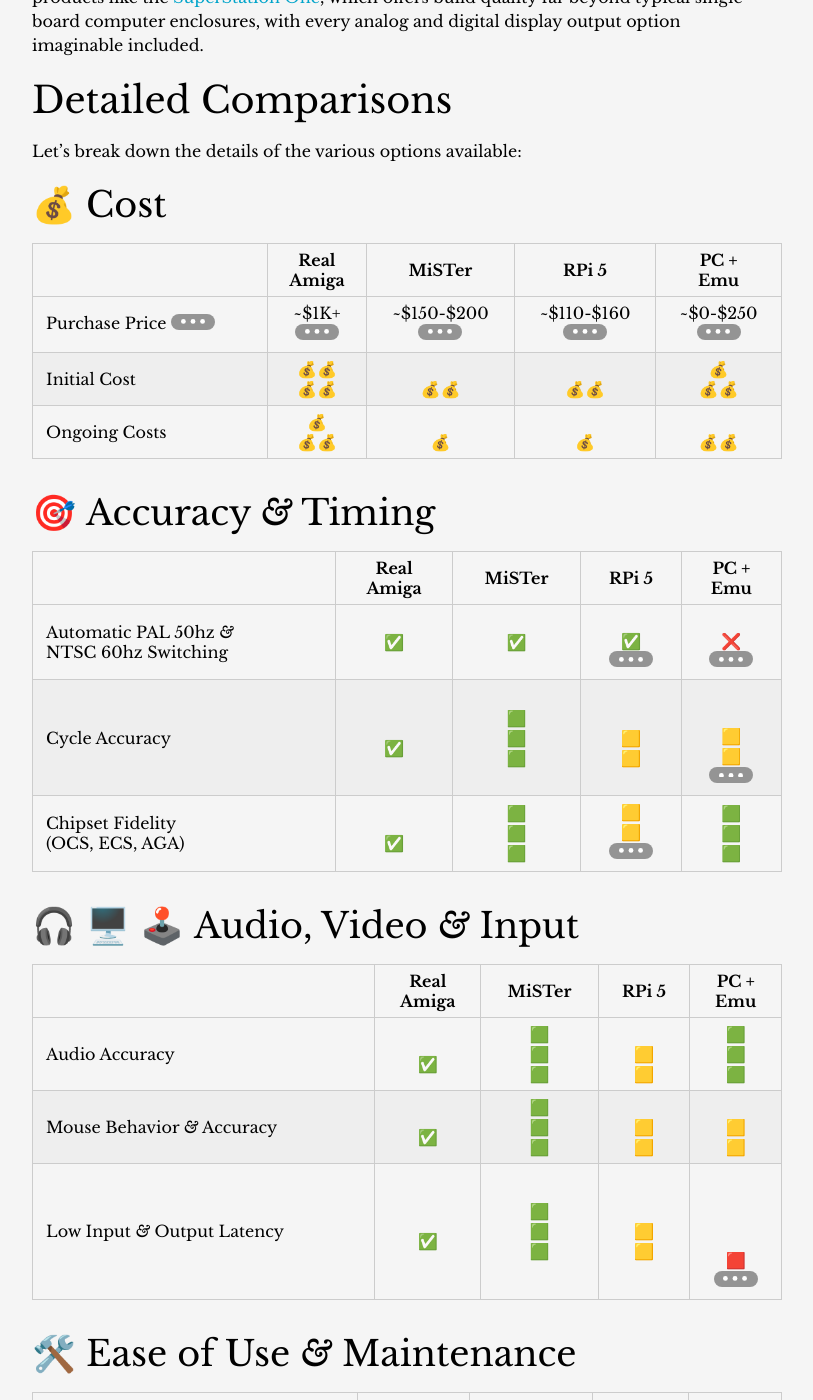
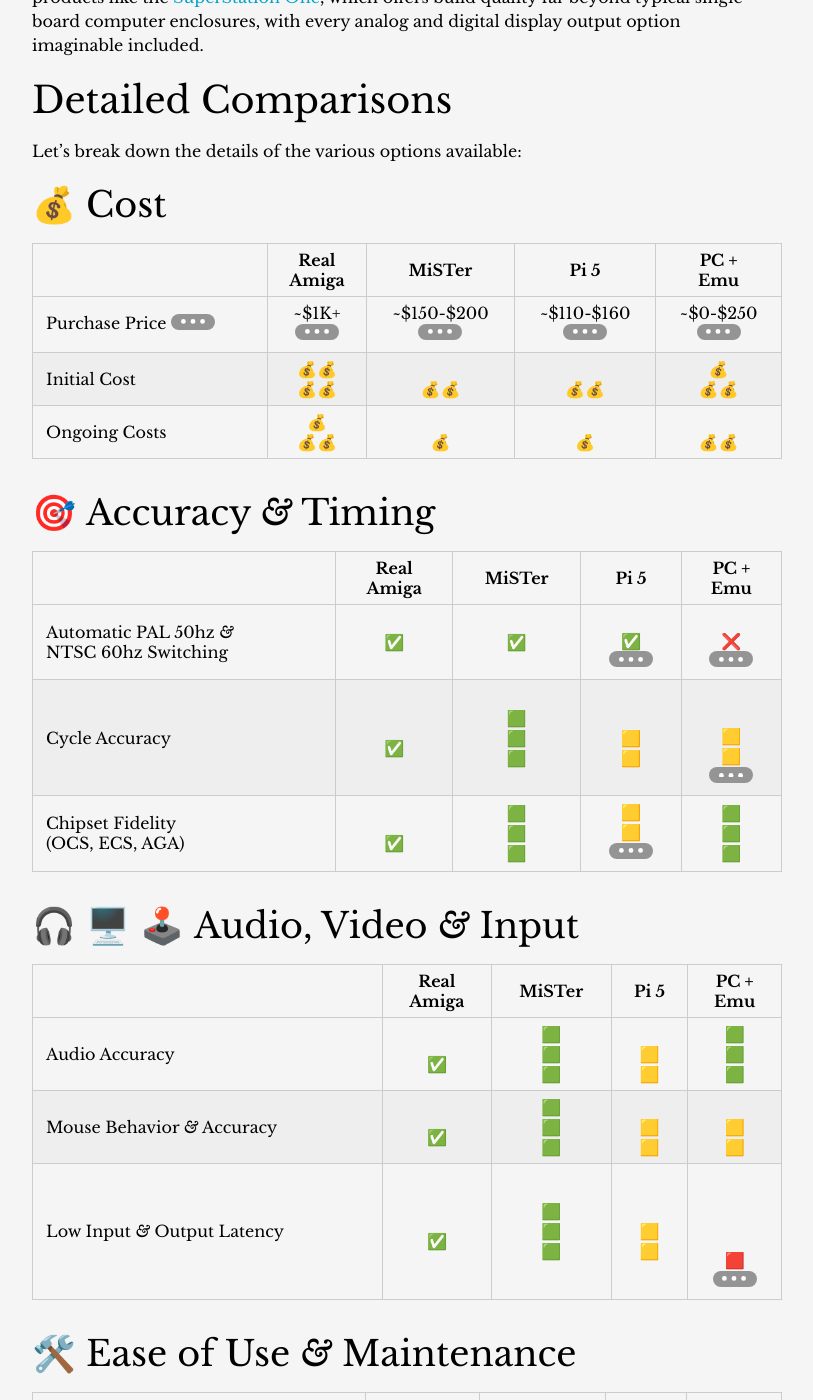
Before and after one commit to amigavision/amigavision.github.io, a Jekyll site: the page built from best.md, in a window 1280 px wide and 1400 px high, scrolled down 4374 px. Shown: the whole window, without its empty margins (233-1046 px from the left). Built offline with Jekyll 4.4.1, drawn with Linux system fonts in a browser that asks for light colours; some of the changed text lies outside the part shown.

Commit message:
Rename from RPi to just Pi

```diff
--- a/best.md
+++ b/best.md
@@ -13,7 +13,7 @@
 * [TheA500 Mini *&* TheA1200](#mini)
 * [A600GS *&* A1200NG *&* A4000NG](#gs-ng)
 * [Vampire V4 FPGA *&* A6000](#vampire)
-* [Raspberry Pi 5](#rpi)
+* [Raspberry Pi 5](#pi)
 * [Real Amiga Hardware](#real)
 * [MiSTer FPGA](#mister)
 * [Detailed Comparisons](#details)
@@ -75,7 +75,7 @@
 
 (They are also very expensive, at ~$750 for the bare-bones V4, and ~$1200 for the A6000)
 
-## Raspberry Pi 5 {#rpi}
+## Raspberry Pi 5 {#pi}
 
 The [Raspberry Pi 5] represents the first Pi model that is genuinely fast enough to emulate the Amiga at acceptable speeds. This also includes its derivatives: Raspberry Pi 500, 500+ *&* CM5.
 
@@ -111,7 +111,7 @@
 
 ## 💰&nbsp;Cost {#cost}
 
-|   | Real <br>Amiga | MiSTer | RPi&nbsp;5 | PC + <br>Emu |
+|   | Real <br>Amiga | MiSTer | Pi&nbsp;5 | PC + <br>Emu |
 |---|:--------------:|:------:|:----------:|:------------------:|
 | Purchase Price [^11] | ~$1K+<br> [^7] | ~$150-$200<br> [^9] | ~$110-$160 <br>[^6] | ~$0-$250<br> [^8]
 | Initial Cost | 💰💰<br>💰💰 | <br>💰💰 | <br>💰💰 | 💰<br>💰💰
@@ -120,7 +120,7 @@
 
 ## 🎯&nbsp;Accuracy *&* Timing {#accuracy}
 
-|   | Real <br>Amiga | MiSTer | RPi&nbsp;5 | PC + <br>Emu |
+|   | Real <br>Amiga | MiSTer | Pi&nbsp;5 | PC + <br>Emu |
 |---|:---------------:|:------:|:-----------------:|:-----------------------:|
 | Automatic PAL 50hz *&* <br>NTSC 60hz Switching | ✅ | ✅ | <br>✅<br> [^13] | <br>❌<br> [^3]
 | Cycle Accuracy | <br>✅<br> | 🟩<br>🟩<br>🟩 | <br>🟨<br>🟨 | <br><br>🟨<br>🟨<br> [^1]
@@ -129,7 +129,7 @@
 
 ## 🎧 🖥️ 🕹️&nbsp;Audio, Video *&* Input {#io}
 
-|   | Real <br>Amiga | MiSTer | RPi&nbsp;5 | PC + <br>Emu |
+|   | Real <br>Amiga | MiSTer | Pi&nbsp;5 | PC + <br>Emu |
 |---|:---------------:|:------:|:-----------------:|:-----------------------:|
 | Audio Accuracy | <br>✅<br> | 🟩<br>🟩<br>🟩 | <br>🟨<br>🟨 | 🟩<br>🟩<br>🟩
 | Mouse Behavior *&* Accuracy | <br>✅<br> | 🟩<br>🟩<br>🟩 | <br>🟨<br>🟨 | <br>🟨<br>🟨
@@ -138,7 +138,7 @@
 
 ## 🛠️&nbsp;Ease of Use *&* Maintenance {#usability}
 
-|   | Real <br>Amiga | MiSTer | RPi&nbsp;5 | PC + <br>Emu |
+|   | Real <br>Amiga | MiSTer | Pi&nbsp;5 | PC + <br>Emu |
 |---|:---------------:|:------:|:-----------------:|:-----------------------:|
 | Low Complexity | <br><br><br>🟥 | 🟩<br>🟩<br>🟩 | 🟩<br>🟩<br>🟩 | <br><br><br>🟥
 | Low Effort | <br><br><br>🟥 | 🟩<br>🟩<br>🟩 | 🟩<br>🟩<br>🟩 | <br><br><br>🟥
@@ -147,7 +147,7 @@
 
 ## 📺&nbsp;Connectivity *&* Output {#connect}
 
-|   | Real <br>Amiga | MiSTer | RPi&nbsp;5 | PC + <br>Emu |
+|   | Real <br>Amiga | MiSTer | Pi&nbsp;5 | PC + <br>Emu |
 |---|:---------------:|:------:|:-----------------:|:-----------------------:|
 | Analog 15kHz CRT Output Included | ✅ | ✅ | <br>❌<br>[^5] | ❌
 | HDMI Output Included | ❌ | ✅ | ✅ | ✅
@@ -157,7 +157,7 @@
 
 ## ⚙️&nbsp;Power, Reliability *&* Form Factor {#hardware}
 
-|   | Real <br>Amiga | MiSTer | RPi&nbsp;5 | PC + <br>Emu |
+|   | Real <br>Amiga | MiSTer | Pi&nbsp;5 | PC + <br>Emu |
 |---|:---------------:|:------:|:-----------------:|:-----------------------:|
 | Low Power Usage | <br><br><br>🟥 | 🟩<br>🟩<br>🟩 | 🟩<br>🟩<br>🟩 | <br><br><br>🟥
 | Hardware Reliability | <br><br><br>🟥 | 🟩<br>🟩<br>🟩 | 🟩<br>🟩<br>🟩 | 🟩<br>🟩<br>🟩
@@ -167,7 +167,7 @@
 
 ## ❤️&nbsp;Experience {#ux}
 
-|   | Real <br>Amiga | MiSTer | RPi&nbsp;5 | PC + <br>Emu |
+|   | Real <br>Amiga | MiSTer | Pi&nbsp;5 | PC + <br>Emu |
 |---|:---------------:|:------:|:-----------------:|:-----------------------:|
 | Nostalgia *&* Authenticity | ⭐⭐<br>⭐⭐ | ⭐<br>⭐⭐ | <br>⭐⭐ | <br>⭐⭐
 {: .feature-compare data-responsive-table="true" }
```
